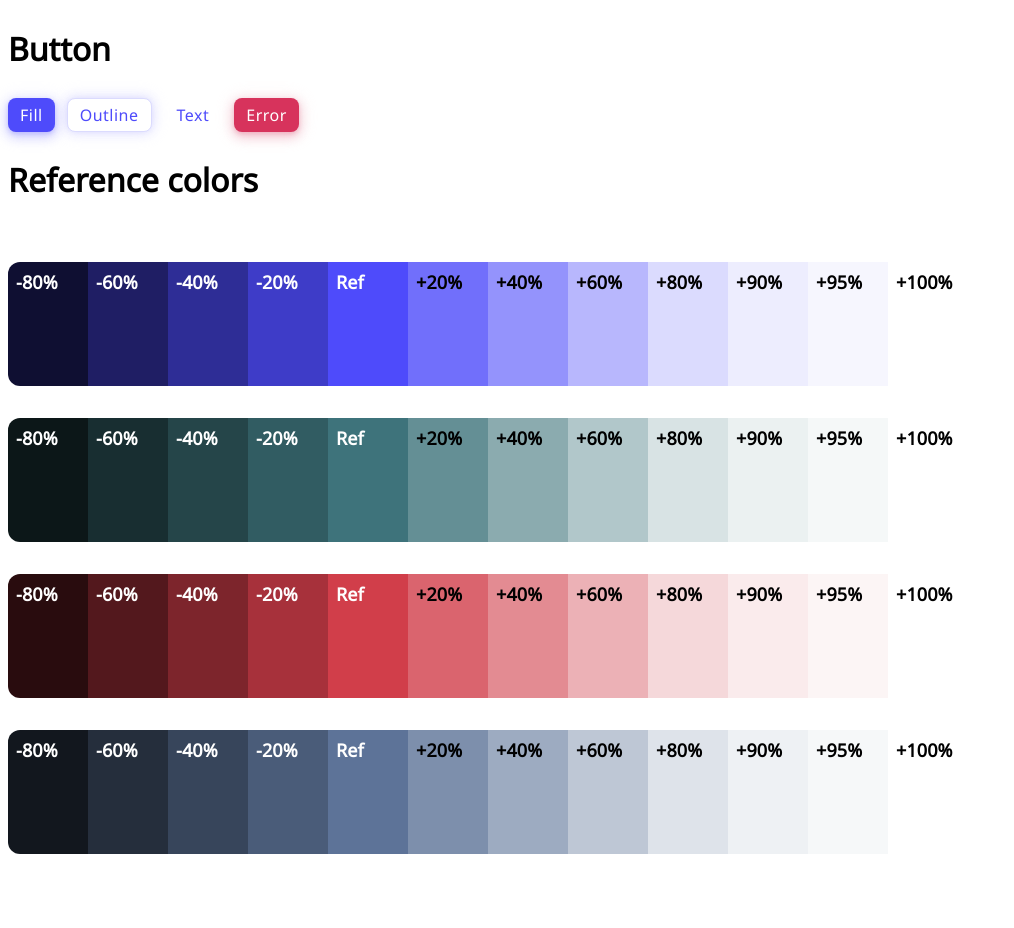
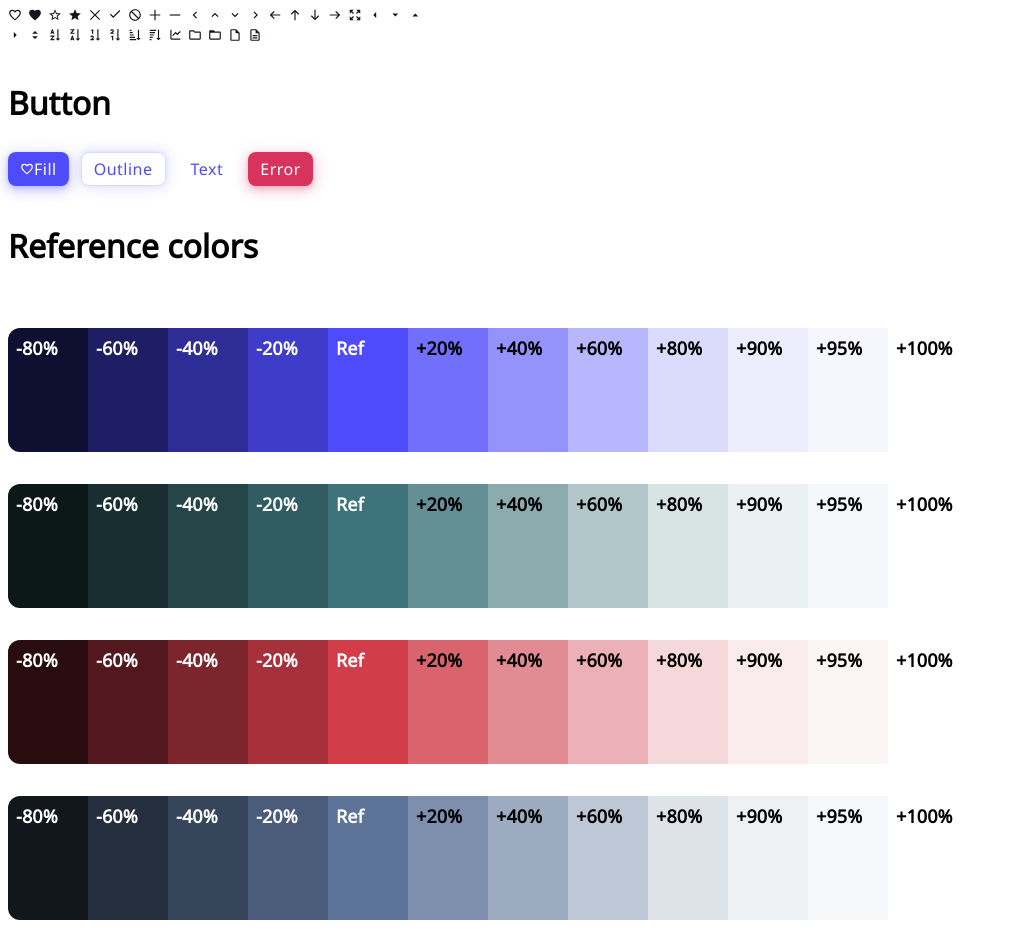
Before and after one commit to Simonlfr/Konkret-ui-react, a React (Vite) app: page / in a window 1280 px wide. Shown: the whole page, without its empty margins (0-1014 px from the left). Before the commit the page ends 862 px from the top, so only its background shows below. Built offline with nearby package versions, Linux system fonts and the light colour scheme.

Commit message:
Place on homepage.

```diff
--- a/src/pages/homePage.tsx
+++ b/src/pages/homePage.tsx
@@ -2,15 +2,22 @@ import React from "react";
 import styled from "styled-components";
 import { Button } from "../components/button/button";
 import { ColorLegend } from "../components/colorLegend/colorLegend";
+import { IconHeartOutlined } from "../components/icon/icon";
+import { IconExamples } from "../components/icon/iconExamples";
 import { HeadlineMedium } from "../components/typography/typography";
+import { useColorPalette } from "../providers/colorProvider";
 
 export function HomePage(): JSX.Element {
+  const colorPalette = useColorPalette();
+
   return (
     <Container>
+      <IconExamples />
       <div>
         <HeadlineMedium>Button</HeadlineMedium>
         <ButtonContainer>
           <Button variant="fill">
+            <IconHeartOutlined color={colorPalette.neutral.lightText} />
             <Button.text>Fill</Button.text>
           </Button>
           <Button variant="outline">
@@ -29,7 +36,11 @@ export function HomePage(): JSX.Element {
   );
 }
 
-const Container = styled.div``;
+const Container = styled.div`
+  display: flex;
+  flex-direction: column;
+  gap: 12px;
+`;
 const ButtonContainer = styled.div`
   display: flex;
   flex-direction: row;
```
